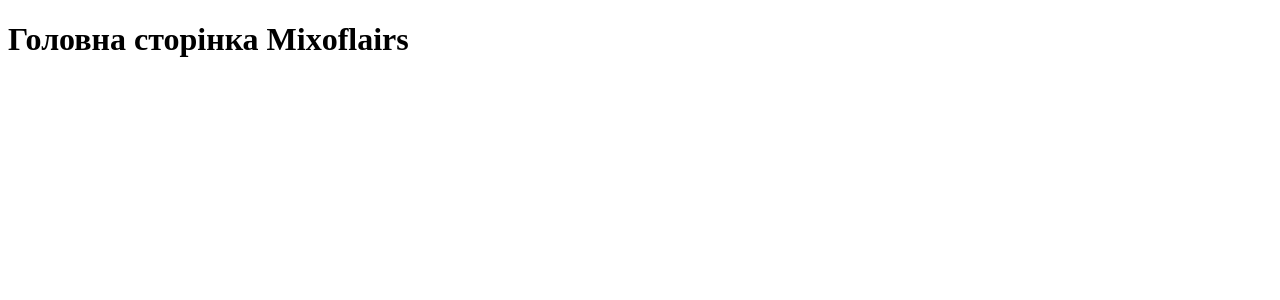
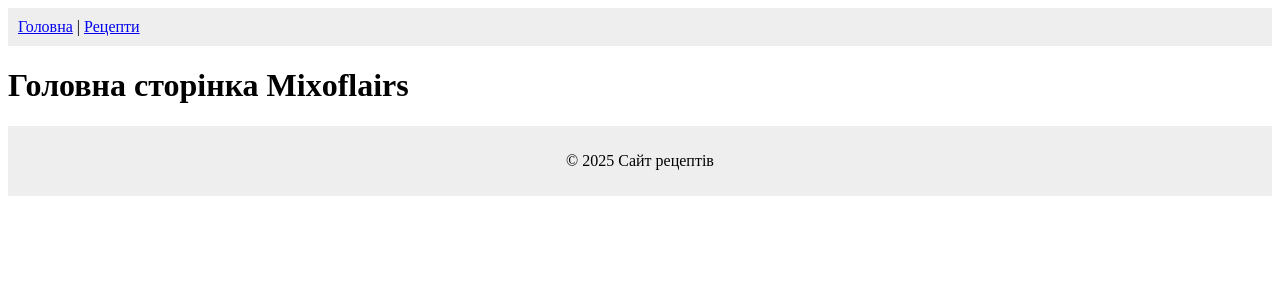
Before and after one commit to Nat379/mixoflair, a Vue app: page / in a window 1280 px wide. Shown: the top 300 px of the page. Built offline with nearby package versions, Linux system fonts and the light colour scheme.

Commit message:
Add global Header and Footer components

```diff
--- a/src/App.vue
+++ b/src/App.vue
@@ -1,11 +1,17 @@
-<script setup>
-
-</script>
-
 <template>
- <router-view />
+  <AppHeader />
+  <router-view />
+  <AppFooter />
 </template>
 
-<style scoped>
+<script>
+import AppHeader from './components/AppHeader.vue'
+import AppFooter from './components/AppFooter.vue'
 
-</style>
+export default {
+  components: {
+    AppHeader,
+    AppFooter
+  }
+}
+</script>
--- /dev/null
+++ b/src/components/AppFooter.vue
@@ -0,0 +1,13 @@
+<template>
+    <footer>
+      <p>© 2025 Сайт рецептів</p>
+    </footer>
+  </template>
+
+  <style scoped>
+  footer {
+    background: #eee;
+    padding: 10px;
+    text-align: center;
+  }
+  </style>
--- /dev/null
+++ b/src/components/AppHeader.vue
@@ -0,0 +1,15 @@
+<template>
+    <header>
+      <nav>
+        <router-link to="/">Головна</router-link> |
+        <router-link to="/recipes">Рецепти</router-link>
+      </nav>
+    </header>
+  </template>
+
+  <style scoped>
+  header {
+    background: #eee;
+    padding: 10px;
+  }
+  </style>
```
